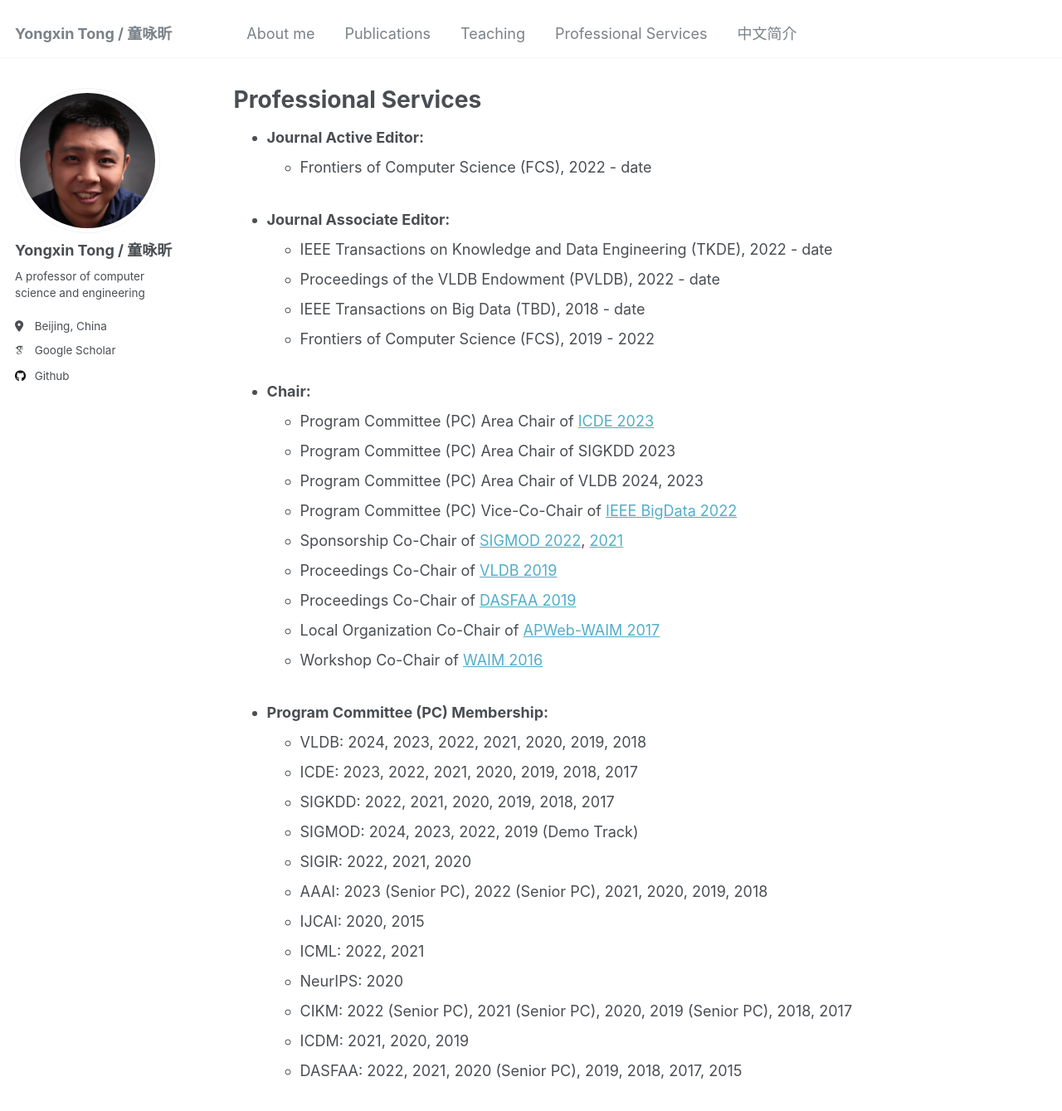
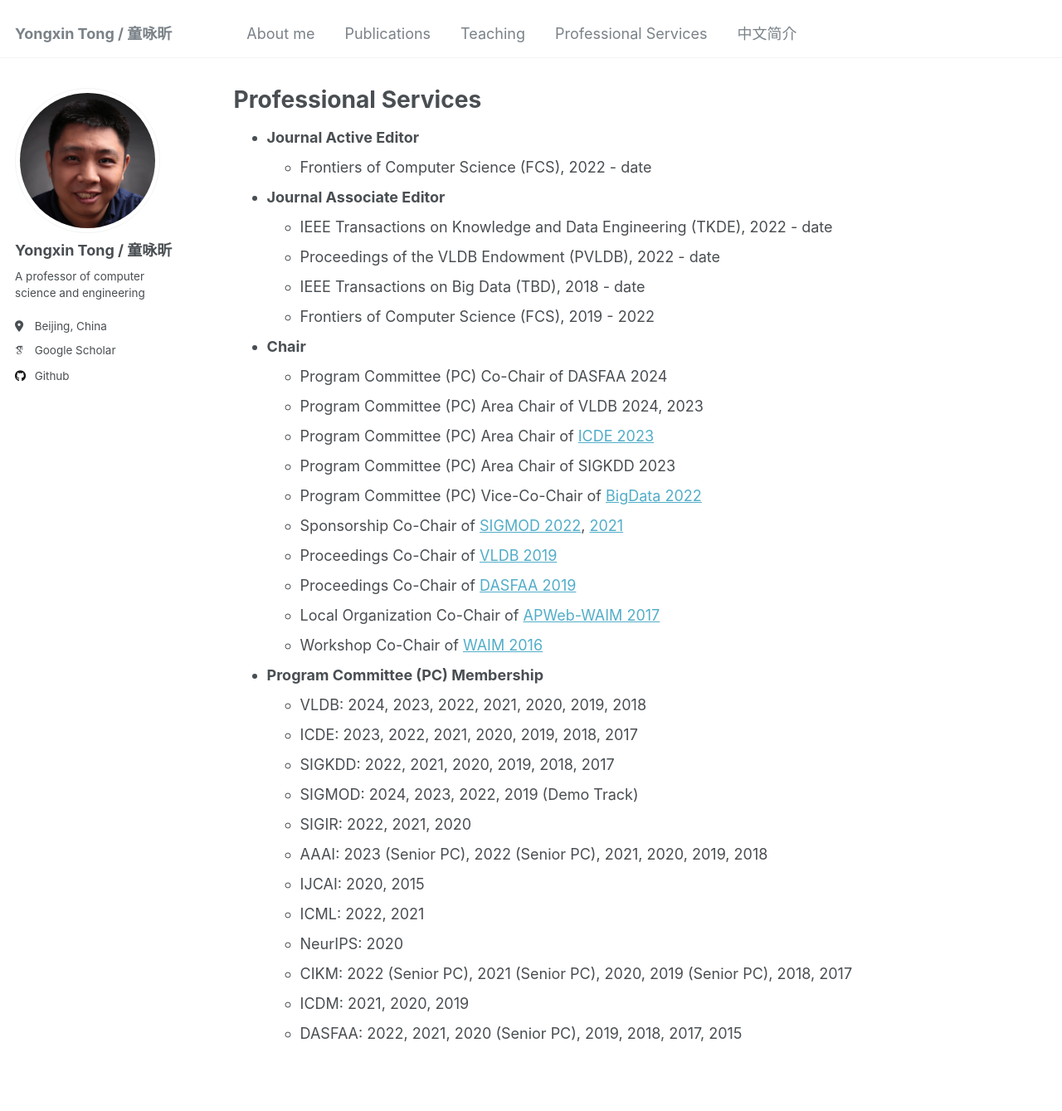
Before and after one commit to YongxinTong/YongxinTong.github.io, a Jekyll site: the page built from _pages/services.md, in a window 1280 px wide and 1400 px high. Shown: the top 1339 px of the window at 83% size. Built offline with Jekyll 4.4.1, drawn with Linux system fonts in a browser that asks for light colours; some web fonts are replaced.

Commit message:
Update services.md

```diff
--- a/_pages/services.md
+++ b/_pages/services.md
@@ -5,47 +5,34 @@ permalink: /services/
 author_profile: true
 ---
 
-<ul>
-        <li><b>Journal Active Editor:</b>
-            <ul>
-                <li>Frontiers of Computer Science (FCS), 2022 - date</li>
-            </ul>
-        </li><br>
-        <li><b>Journal Associate Editor:</b>
-            <ul>
-                <li>IEEE Transactions on Knowledge and Data Engineering (TKDE), 2022 - date</li>
-                <li>Proceedings of the VLDB Endowment (PVLDB), 2022 - date</li>
-                <li>IEEE Transactions on Big Data (TBD), 2018 - date</li>
-                <li>Frontiers of Computer Science (FCS), 2019 - 2022</li>
-            </ul>
-        </li><br>
-        <li><b>Chair:</b>
-            <ul>
-                <li>Program Committee (PC) Area Chair of <a href="https://icde2023.ics.uci.edu/research-program-committee/" target="_blank">ICDE 2023</a></li>
-                <li>Program Committee (PC) Area Chair of SIGKDD 2023</li>
-                <li>Program Committee (PC) Area Chair of VLDB 2024, 2023</li>
-                <li>Program Committee (PC) Vice-Co-Chair of <a href="https://bigdataieee.org/BigData2022/CommitteeMember.html" target="_blank">IEEE BigData 2022</a></li>
-                <li>Sponsorship Co-Chair of <a href="https://2022.sigmod.org/org_conference_officers.shtml" target="_blank">SIGMOD 2022</a>, <a href="http://sigmodconf.hosting.acm.org/2021/org_conference_officers.shtml" target="_blank">2021</a></li>
-                <li>Proceedings Co-Chair of <a href="http://vldb.org/2019/?officers" target="_blank">VLDB 2019</a></li>
-                <li>Proceedings Co-Chair of <a href="https://dasfaa2019.eng.cmu.ac.th/organization-committee.html" target="_blank">DASFAA 2019</a></li>
-                <li>Local Organization Co-Chair of <a href="http://tcdb.ccf.org.cn/apwebwaim2017/organization-committee.html" target="_blank">APWeb-WAIM 2017</a></li>
-                <li>Workshop Co-Chair of <a href="http://sit.jxufe.cn/waim2016/organization_committee.html" target="_blank">WAIM 2016</a></li>
-            </ul>
-        </li><br>
-        <li><b>Program Committee (PC) Membership: </b>
-             <ul>
-                <li>VLDB: 2024, 2023, 2022, 2021, 2020, 2019, 2018</li>
-                <li>ICDE: 2023, 2022, 2021, 2020, 2019, 2018, 2017</li>
-                <li>SIGKDD: 2022, 2021, 2020, 2019, 2018, 2017</li>
-                <li>SIGMOD: 2024, 2023, 2022, 2019 (Demo Track)</li>
-                <li>SIGIR: 2022, 2021, 2020</li>
-                <li>AAAI: 2023 (Senior PC), 2022 (Senior PC), 2021, 2020, 2019, 2018</li>
-                <li>IJCAI: 2020, 2015</li>
-                <li>ICML: 2022, 2021</li>
-                <li>NeurIPS: 2020</li>
-                <li>CIKM: 2022 (Senior PC), 2021 (Senior PC), 2020, 2019 (Senior PC), 2018, 2017</li>
-                <li>ICDM: 2021, 2020, 2019</li>
-                <li>DASFAA: 2022, 2021, 2020 (Senior PC), 2019, 2018, 2017, 2015</li>
-             </ul>
-        </li>
-</ul>
++ **Journal Active Editor**
+  + Frontiers of Computer Science (FCS), 2022 - date
++ **Journal Associate Editor**
+  + IEEE Transactions on Knowledge and Data Engineering (TKDE), 2022 - date
+  + Proceedings of the VLDB Endowment (PVLDB), 2022 - date
+  + IEEE Transactions on Big Data (TBD), 2018 - date
+  + Frontiers of Computer Science (FCS), 2019 - 2022
++ **Chair**
+  + Program Committee (PC) Co-Chair of DASFAA 2024
+  + Program Committee (PC) Area Chair of VLDB 2024, 2023
+  + Program Committee (PC) Area Chair of [ICDE 2023](https://icde2023.ics.uci.edu/research-program-committee/)
+  + Program Committee (PC) Area Chair of SIGKDD 2023
+  + Program Committee (PC) Vice-Co-Chair of [BigData 2022](https://bigdataieee.org/BigData2022/CommitteeMember.html)
+  + Sponsorship Co-Chair of [SIGMOD 2022](https://2022.sigmod.org/org_conference_officers.shtml), [2021](http://sigmodconf.hosting.acm.org/2021/org_conference_officers.shtml)
+  + Proceedings Co-Chair of [VLDB 2019](http://vldb.org/2019/?officers)
+  + Proceedings Co-Chair of [DASFAA 2019](https://dasfaa2019.eng.cmu.ac.th/organization-committee.html)
+  + Local Organization Co-Chair of [APWeb-WAIM 2017](http://tcdb.ccf.org.cn/apwebwaim2017/organization-committee.html)
+  + Workshop Co-Chair of [WAIM 2016](http://sit.jxufe.cn/waim2016/organization_committee.html)
++ **Program Committee (PC) Membership**
+  + VLDB: 2024, 2023, 2022, 2021, 2020, 2019, 2018
+  + ICDE: 2023, 2022, 2021, 2020, 2019, 2018, 2017
+  + SIGKDD: 2022, 2021, 2020, 2019, 2018, 2017
+  + SIGMOD: 2024, 2023, 2022, 2019 (Demo Track)
+  + SIGIR: 2022, 2021, 2020
+  + AAAI: 2023 (Senior PC), 2022 (Senior PC), 2021, 2020, 2019, 2018
+  + IJCAI: 2020, 2015
+  + ICML: 2022, 2021
+  + NeurIPS: 2020
+  + CIKM: 2022 (Senior PC), 2021 (Senior PC), 2020, 2019 (Senior PC), 2018, 2017
+  + ICDM: 2021, 2020, 2019
+  + DASFAA: 2022, 2021, 2020 (Senior PC), 2019, 2018, 2017, 2015
```
